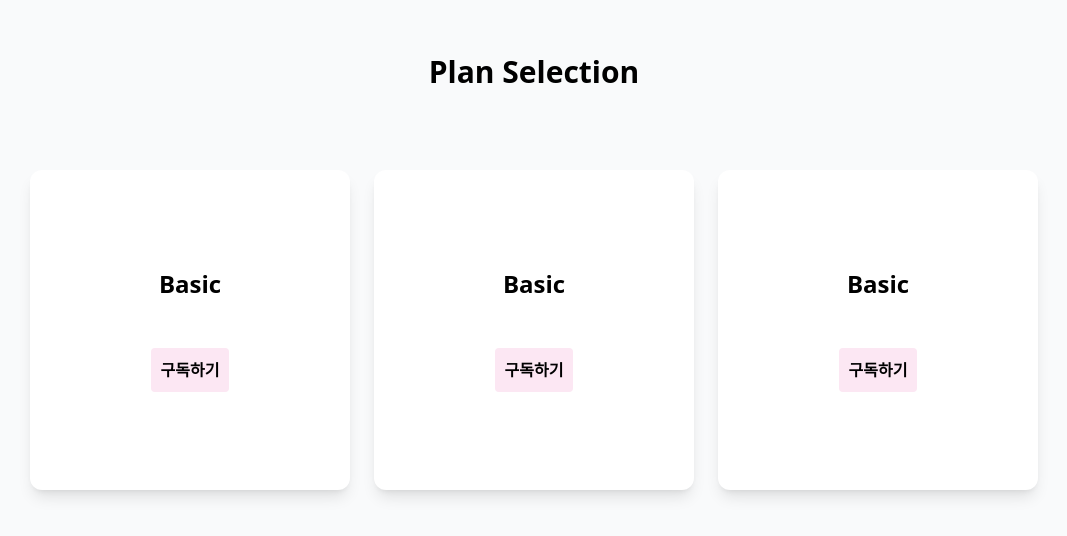
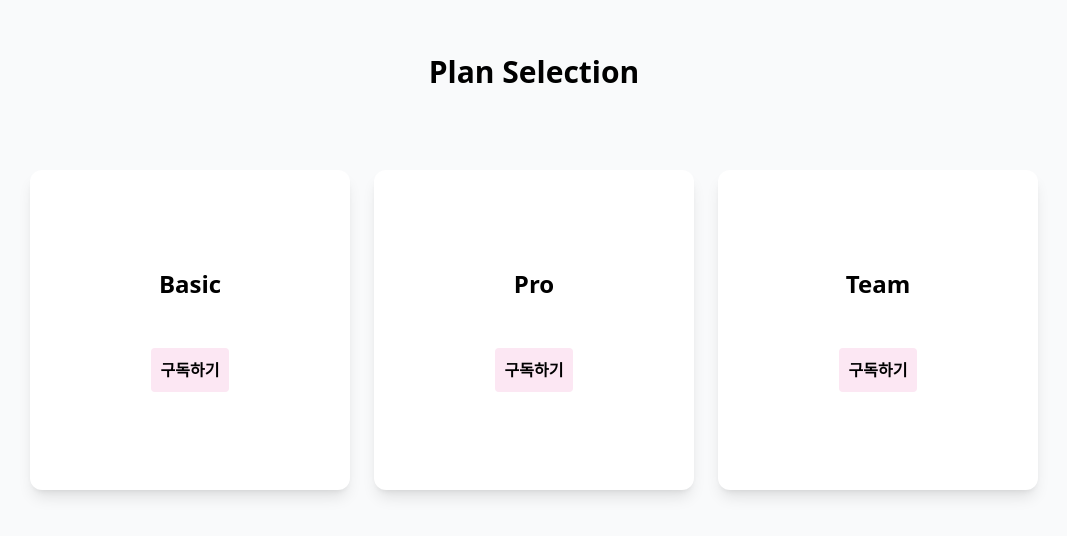
Before and after one commit to gooddaysoft/assignment, a Next.js app in the folder my-web-app/: page /plans in a window 1280 px wide. Shown: the part 128-664 px from the top of the page, without its empty margins (106-1173 px from the left). Built offline with nearby package versions, Linux system fonts and the light colour scheme.

Commit message:
feat: plan selection 페이지 데이터 렌더링 및 Link 기능 구현

```diff
--- a/my-web-app/app/plans/page.tsx
+++ b/my-web-app/app/plans/page.tsx
@@ -1,20 +1,27 @@
-export default function PlansPage() {
+import { Plan } from '../api/types';
+import Link from 'next/link';
+
+export default async function PlansPage() {
+  const res = await fetch('http://localhost:3000/api/plans', {
+    cache: 'no-store',
+  });
+  const plans: Plan[] = await res.json();
+
   return (
     <main className="flex flex-col justify-center items-center min-h-screen bg-gray-50">
       <h1 className="text-3xl font-bold mb-20">Plan Selection </h1>
       <div className="grid grid-cols-3 gap-6">
-        <div className="flex flex-col justify-center items-center gap-12 w-80 h-80 p-6 bg-white rounded-xl shadow-lg">
-          <h2 className="text-2xl font-semibold">Basic</h2>
-          <button className="bg-pink-100 hover:bg-pink-200 p-2.5 rounded font-semibold">구독하기</button>
-        </div>
-        <div className="flex flex-col justify-center items-center gap-12 w-80 h-80 p-6 bg-white rounded-xl shadow-lg">
-          <h2 className="text-2xl font-semibold">Basic</h2>
-          <button className="bg-pink-100 hover:bg-pink-200 p-2.5 rounded font-semibold">구독하기</button>
-        </div>
-        <div className="flex flex-col justify-center items-center gap-12 w-80 h-80 p-6 bg-white rounded-xl shadow-lg">
-          <h2 className="text-2xl font-semibold">Basic</h2>
-          <button className="bg-pink-100 hover:bg-pink-200 p-2.5 rounded font-semibold">구독하기</button>
-        </div>
+        {plans.map((plan, id) => (
+          <div
+            key={id}
+            className="flex flex-col justify-center items-center gap-12 w-80 h-80 p-6 bg-white rounded-xl shadow-lg"
+          >
+            <h2 className="text-2xl font-semibold">{plan.name}</h2>
+            <Link href={`/plans/${plan.id}`} className="bg-pink-100 hover:bg-pink-200 p-2.5 rounded font-semibold">
+              구독하기
+            </Link>
+          </div>
+        ))}
       </div>
     </main>
   );
```
